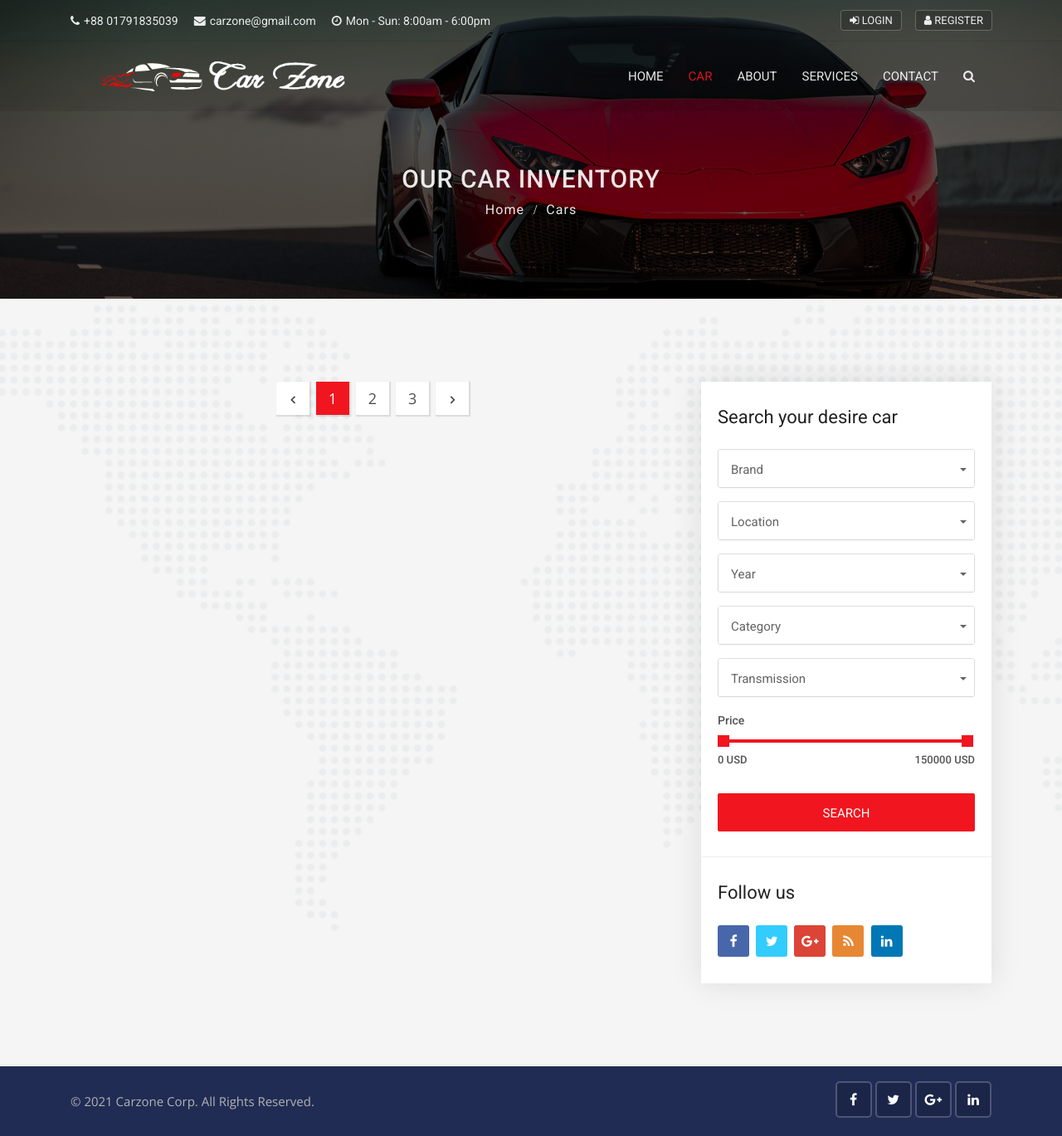
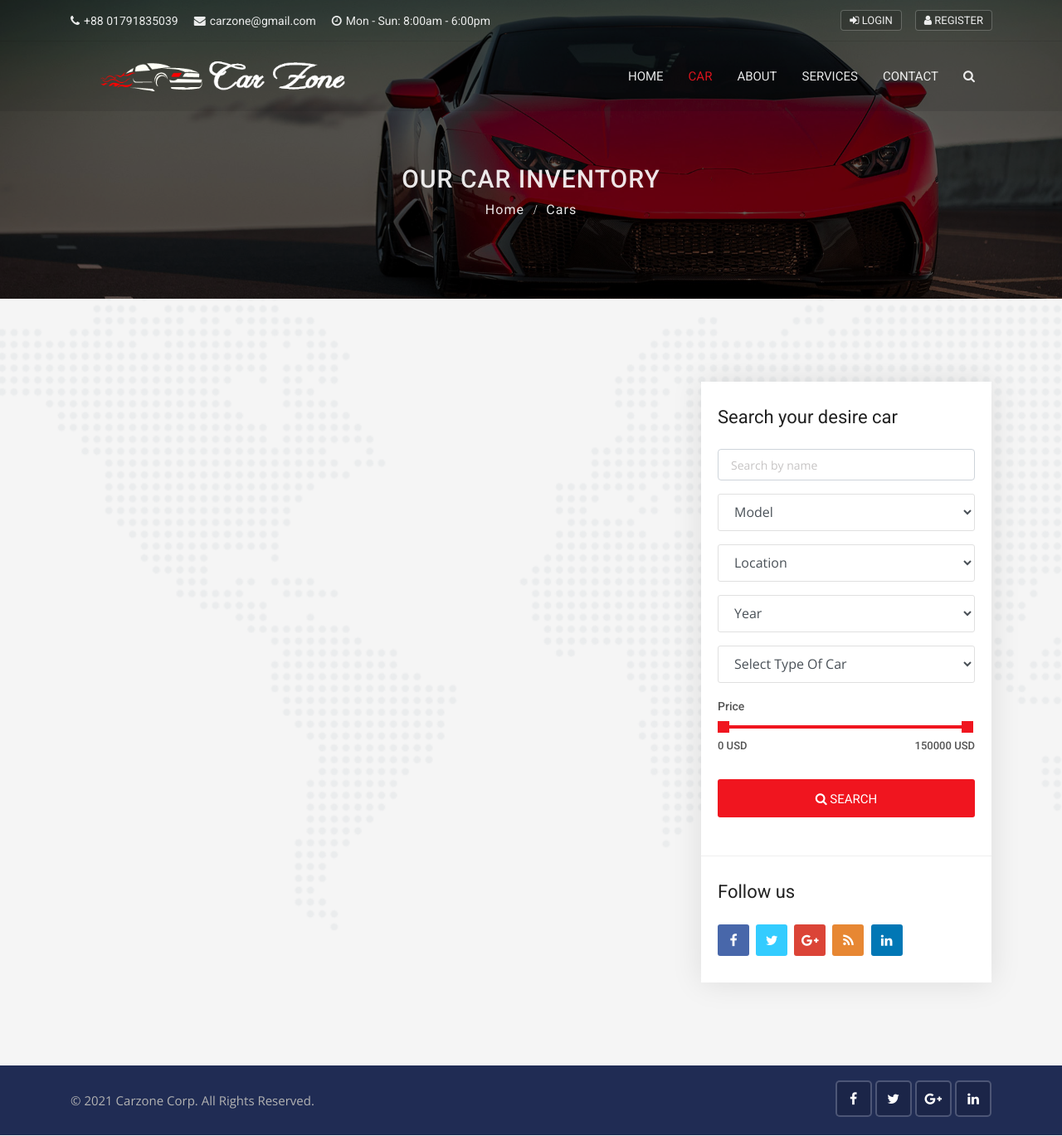
Before and after one commit to atiqurrahman-it/carHouse_django_project, a Django app: page /car_app/car/ in a window 1280 px wide. Shown: the whole page at 83% size. Run offline with Django 3.2, Linux system fonts and the light colour scheme; data that the repository does not hold is empty; some libraries are stand-ins or nearby versions.

Commit message:
search function

```diff
--- a/car_app/urls.py
+++ b/car_app/urls.py
@@ -13,6 +13,7 @@ from . import views
 
 urlpatterns = [
     path('car/', views.Car, name='car'),
-    path('single_page/<int:id>/', views.Car_details, name='car_details')
+    path('single_page/<int:id>/', views.Car_details, name='car_details'),
+    path('search/', views.Search, name="search"),
 
 ]
--- a/car_app/views.py
+++ b/car_app/views.py
@@ -1,13 +1,27 @@
 from django.shortcuts import render, HttpResponse, get_object_or_404
 from .models import Cars
+from django.core.paginator import Paginator, EmptyPage, PageNotAnInteger
 
 
 # Create your views here.
 
 def Car(request):
     t_car = Cars.objects.order_by('-create_data')
+
+    model_search = Cars.objects.values_list('model', flat=True).distinct()
+    city_search = Cars.objects.values_list('city', flat=True).distinct()
+    year_search = Cars.objects.values_list('year', flat=True).distinct()
+    body_style_search = Cars.objects.values_list('body_style', flat=True).distinct()
+
+    paginator = Paginator(t_car, 4)  # Show 3 cars per page.
+    page_number = request.GET.get('page')
+    page_obj = paginator.get_page(page_number)
     data = {
-        "t_car": t_car,
+        "t_car": page_obj,
+        "model_search": model_search,
+        "city_search": city_search,
+        "year_search": year_search,
+        "body_style_search": body_style_search,
     }
     return render(request, 'cars/cars.html', data)
 
@@ -18,3 +32,60 @@ def Car_details(request, id):
         "car_details": single_car_details
     }
     return render(request, 'cars/car_details.html', data)
+
+
+def Search(request):
+    cars = Cars.objects.order_by('-create_data')
+
+    model_search = Cars.objects.values_list('model', flat=True).distinct()
+    city_search = Cars.objects.values_list('city', flat=True).distinct()
+    year_search = Cars.objects.values_list('year', flat=True).distinct()
+    body_style_search = Cars.objects.values_list('body_style', flat=True).distinct()
+    transmissions_search = Cars.objects.values_list('transmission', flat=True).distinct()
+
+    if 'keyword_search' in request.POST:
+        keyword = request.POST.get('keyword_search')
+        if keyword:
+            cars = Cars.objects.filter(description__icontains=keyword)
+
+    if 'search_model' in request.POST:
+        model = request.POST.get('search_model')
+        if model:
+            cars = Cars.objects.filter(model__iexact=model)
+
+    if 'search_city' in request.POST:
+        city = request.POST.get('search_city')
+        if city:
+            cars = Cars.objects.filter(city__iexact=city)
+
+    if 'search_year' in request.POST:
+        year = request.POST.get('search_year')
+        if year:
+            cars = Cars.objects.filter(year__iexact=year)
+
+    if 'search_body_type' in request.POST:
+        body_type = request.POST.get('search_body_type')
+        if body_type:
+            cars = Cars.objects.filter(body_style__iexact=body_type)
+
+    if 'trans_search' in request.POST:
+        transmissions = request.POST.get('trans_search')
+        if transmissions:
+            cars = Cars.objects.filter(transmission__iexact=transmissions)
+
+    if 'min_price' in request.GET:
+        min_price = request.POST.get('min_price')
+        max_price = request.POST.get('max_price')
+        if max_price:
+            cars = Cars.objects.filter(price__get=min_price, price__let=max_price)
+
+    data = {
+        "cars": cars,
+
+        "model_search": model_search,
+        "city_search": city_search,
+        "year_search": year_search,
+        "body_style_search": body_style_search,
+        "transmissions_search": transmissions_search,
+    }
+    return render(request, 'cars/search.html', data)
--- a/templates/base.html
+++ b/templates/base.html
@@ -55,11 +55,12 @@
 
 
 
-<!-- Full Page Search -->
+    <!-- Full Page Search -->
 <div id="full-page-search">
     <button type="button" class="close">×</button>
-    <form action="https://storage.googleapis.com/theme-vessel/carhouse/index.html#" class="search-header">
-        <input type="search" value="" placeholder="type keyword(s) here. Eg: audi, benz etc" />
+    <form action="{% url 'search' %}" method="post" class="search-header">
+        {% csrf_token %}
+        <input type="search" name="keyword_search" value="" placeholder="type keyword(s) here. Eg: audi, benz etc" />
         <button type="submit" class="btn btn-sm button-theme">Search</button>
     </form>
 </div>
--- a/templates/cars/cars.html
+++ b/templates/cars/cars.html
@@ -29,7 +29,11 @@
                         <div class="car-box-3">
                             <div class="car-thumbnail">
                                 <a href="{% url 'car_details' id=c.id %}" class="car-img">
-                                    <div class="tag">For Rent</div>
+                                    {% if c.is_features %}
+                                      <div class="tag">For Sal</div>
+                                    {% else %}
+                                     <div class="tag-2 bg-active">Featured</div>
+                                    {% endif %}
                                     <div class="price-box">
                                         <span>${{c.price |intcomma }} </span>
                                     </div>
@@ -94,17 +98,41 @@
                 <!-- Page navigation start -->
                 <div class="pagination-box p-box-2 text-center">
                     <nav aria-label="Page navigation example">
+                         {% if t_car.has_other_pages %}
                         <ul class="pagination">
+                            {% if t_car.has_previous %}
                                 <li class="page-item">
-                                <a class="page-link" href="#"><i class="fa fa-angle-left"></i></a>
+                                    <a class="page-link" href="?page={{ t_car.previous_page_number }}"><i
+                                            class="fa fa-angle-left"></i></a>
                                 </li>
-                            <li class="page-item"><a class="page-link active" href="#">1</a></li>
-                            <li class="page-item"><a class="page-link" href="#">2</a></li>
-                            <li class="page-item"><a class="page-link" href="#">3</a></li>
+                            {% else %}
+                                <li class="page-item disabled">
+                                    <a class="page-link"><i class="fa fa-angle-left"></i></a>
+                                </li>
+                            {% endif %}
+
+                           {% for i in t_car.paginator.page_range %}
+                             {% if t_car.number == i %}
+                            <li class="page-item"><a class="page-link active" href="#">{{ i }}</a></li>
+                             {% else %}
+                               <li class="page-item"><a class="page-link" href="?page={{ i }}">{{ i }}</a></li>
+                                {% endif %}
+                              {% endfor %}
+
+
+                                 {% if t_car.has_next %}
                                      <li class="page-item">
-                                <a class="page-link" href="#"><i class="fa fa-angle-right"></i></a>
+                                         <a class="page-link" href="?page={{ t_car.next_page_number }}"><i
+                                                 class="fa fa-angle-right"></i></a>
                                      </li>
+                                 {% else %}
+                                     <li class="page-item disabled">
+                                         <a class="page-link"><i class="fa fa-angle-right"></i></a>
+                                     </li>
+                                 {% endif %}
+
                         </ul>
+                        {% endif %}
                     </nav>
                 </div>
             </div>
@@ -113,55 +141,41 @@
                     <!-- Advanced search start -->
                     <div class="widget advanced-search2">
                         <h3 class="sidebar-title">Search your desire car</h3>
-                        <form method="GET">
+                         <form action="{% url 'search' %}" method="post">
+                {% csrf_token %}
                 <div class="form-group">
-                                <select class="selectpicker search-fields" name="brand">
-                                    <option>Brand</option>
-                                    <option>Any</option>
-                                    <option>New</option>
-                                    <option>Semi-New</option>
-                                    <option>Damaged</option>
-                                    <option>Used</option>
+                    <input type="text" name="keyword_search" placeholder="Search by name" class="form-control">
+                </div>
+                <div class="form-group">
+                    <select class="form-control search-fields" name="search_model">
+                        <option selected="true" disabled="disabled">Model</option>
+                        {% for models in model_search %}
+                            <option value="{{ models }}">{{ models }}</option>
+                        {% endfor %}
                     </select>
                 </div>
                 <div class="form-group">
-                                <select class="selectpicker search-fields" name="location">
-                                    <option>Location</option>
-                                    <option>United States</option>
-                                    <option>United Kingdom</option>
-                                    <option>American Samoa</option>
-                                    <option>Belgium</option>
-                                    <option>Cameroon</option>
-                                    <option>Canada</option>
+                    <select class="form-control search-fields" name="search_city">
+                        <option selected="true" disabled="disabled">Location</option>
+                         {% for location in city_search %}
+                            <option value="{{ location }}">{{ location }}</option>
+                        {% endfor %}
                     </select>
                 </div>
                 <div class="form-group">
-                                <select class="selectpicker search-fields" name="year">
-                                    <option>Year</option>
-                                    <option>2016</option>
-                                    <option>2017</option>
-                                    <option>2018</option>
-                                    <option>2019</option>
-                                    <option>2020</option>
+                    <select class="form-control search-fields" name="search_year">
+                        <option selected="true" disabled="disabled">Year</option>
+                          {% for years in year_search %}
+                            <option value="{{ years }}">{{ years }}</option>
+                        {% endfor %}
                     </select>
                 </div>
                 <div class="form-group">
-                                <select class="selectpicker search-fields" name="category">
-                                    <option>Category</option>
-                                    <option>Luxury Car</option>
-                                    <option>Pickup Truck</option>
-                                    <option>Minivan</option>
-                                    <option>Truck</option>
-                                    <option>Sports Car</option>
-                                    <option>Wagon</option>
-                                </select>
-                            </div>
-                            <div class="form-group">
-                                <select class="selectpicker search-fields" name="transmission">
-                                    <option>Transmission</option>
-                                    <option>Automatic</option>
-                                    <option>Manual</option>
-                                    <option>Tiptronic</option>
+                    <select class="form-control search-fields" name="search_body_type">
+                        <option selected="true" disabled="disabled">Select Type Of Car</option>
+                          {% for type_of_car in body_style_search %}
+                            <option value="{{ type_of_car }}">{{ type_of_car }}</option>
+                        {% endfor %}
                     </select>
                 </div>
                 <div class="range-slider clearfix">
@@ -169,8 +183,10 @@
                                 <div data-min="0" data-max="150000"  data-min-name="min_price" data-max-name="max_price" data-unit="USD" class="range-slider-ui ui-slider" aria-disabled="false"></div>
                                 <div class="clearfix"></div>
                             </div>
-                            <div class="form-group mb-0">
-                                <button class="search-button btn">Search</button>
+                <div class="form-group">
+                    <button class="btn btn-block button-theme btn-md">
+                        <i class="fa fa-search"></i> Search
+                    </button>
                 </div>
             </form>
                     </div>
```
Also changed, not shown: carzone_page_app/views.py (+11 -1 lines), templates/admin/base_site.html (added, +15 -0 lines), templates/cars/search.html (added, +198 -0 lines), templates/pages/index.html (+22 -33 lines). Lines whose indentation alone changed are shown as unchanged.
